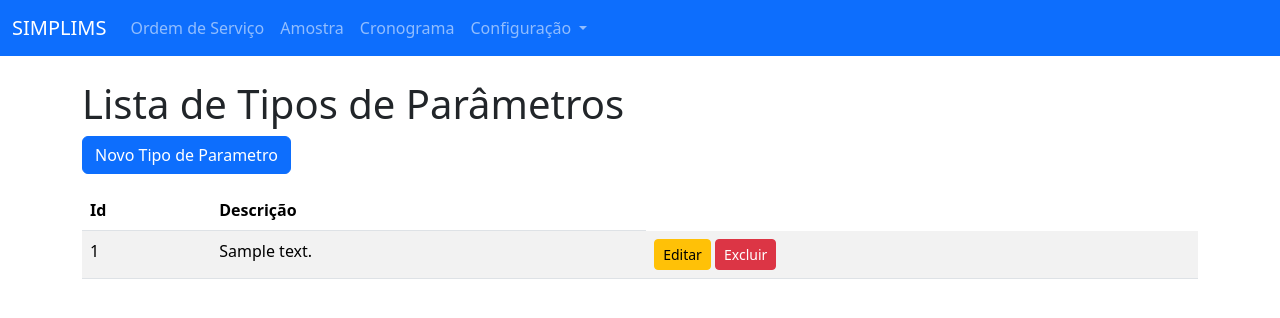
After one commit to SIMPLIMS/projeto, a Django app: page /tipo_parametro/ in a window 1280 px wide. The commit adds this page. Shown: the top 318 px of the page. Run offline with Django 4.2, Linux system fonts and the light colour scheme; tables that the repository leaves empty hold one stand-in row (values such as "Sample post"); parts of the project's set-up code (start-up, migrations or seed data) failed here and were passed over.

Commit message:
view, url, init, form e template de Tipo de Parametro

```diff
--- a/simplims_app/admin.py
+++ b/simplims_app/admin.py
@@ -1,11 +1,12 @@
 from django.contrib import admin
 
-from .models import (Amostra, Empresa, Legislacao, Matriz, OrdemServico,
+from .models import (Amostra, Empresa, Legislacao, Matriz, OrdemServico,TipoParametro,
                      Parametro, ResultadoAmostraParametro, Servico)
 
 # Register your models here.
 admin.site.register(Matriz)
 admin.site.register(Empresa)
+admin.site.register(TipoParametro)
 admin.site.register(Parametro)
 admin.site.register(Servico)
 admin.site.register(OrdemServico)
--- a/simplims_app/urls.py
+++ b/simplims_app/urls.py
@@ -29,6 +29,21 @@ urlpatterns = [
         "empresa/<int:pk>/excluir/",
         views.EmpresaDeleteView.as_view(),
         name="empresa_excluir",
+    ),
+    # URLs de TipoParametro
+    path("tipo_parametro/", views.TipoParametroListView.as_view(), name="tipo_parametro_listar"),
+    path(
+        "tipo_parametro/novo/", views.TipoParametroCreateView.as_view(), name="tipo_parametro_criar"
+    ),
+    path(
+        "tipo_parametro/<int:pk>/editar/",
+        views.TipoParametroUpdateView.as_view(),
+        name="tipo_parametro_editar",
+    ),
+    path(
+        "tipo_parametro/<int:pk>/excluir/",
+        views.TipoParametroDeleteView.as_view(),
+        name="tipo_parametro_excluir",
     ),
     # URLs de Parametros
     path("parametro/", views.ParametroListView.as_view(), name="parametro_listar"),
--- a/simplims_app/views/__init__.py
+++ b/simplims_app/views/__init__.py
@@ -13,6 +13,8 @@ from .matriz import (MatrizCreateView, MatrizDeleteView, MatrizListView,
                      MatrizUpdateView)
 from .ordem_servico import (OrdemServicoCreateView, OrdemServicoDeleteView,
                             OrdemServicoListView, OrdemServicoUpdateView)
+from .tipo_parametro import (TipoParametroCreateView, TipoParametroDeleteView,
+                        TipoParametroListView, TipoParametroUpdateView)
 from .parametro import (ParametroCreateView, ParametroDeleteView,
                         ParametroListView, ParametroUpdateView)
 from .servico import (ServicoCreateView, ServicoDeleteView, ServicoListView,
--- /dev/null
+++ b/simplims_app/views/tipo_parametro.py
@@ -0,0 +1,37 @@
+"""
+Tudo o que é relativo às views de Parametro ficam aqui
+"""
+
+from django.urls import reverse_lazy
+from django.views.generic import CreateView, DeleteView, ListView, UpdateView
+
+from ..forms import TipoParametroForm
+from ..models import TipoParametro
+from .mixins import DeleteRecordMixin
+
+
+class TipoParametroViewMixin:
+    """
+    Mixin para views de TipoParametro: define model, form e URL de sucesso.
+    """
+
+    model = TipoParametro
+    form_class = TipoParametroForm
+    success_url = reverse_lazy("tipo_parametro_listar")
+
+
+class TipoParametroListView(TipoParametroViewMixin, ListView):
+    # context_object_name = "parametro"
+    template_name = "simplims_app/tipo_parametro/lista.html"
+
+
+class TipoParametroCreateView(TipoParametroViewMixin, CreateView):
+    template_name = "simplims_app/tipo_parametro/formulario.html"
+
+
+class TipoParametroUpdateView(TipoParametroViewMixin, UpdateView):
+    template_name = "simplims_app/tipo_parametro/formulario.html"
+
+
+class TipoParametroDeleteView(TipoParametroViewMixin, DeleteRecordMixin, DeleteView):
+    template_name = "simplims_app/tipo_parametro/confirmar_exclusao.html"
--- a/templates/navbar.html
+++ b/templates/navbar.html
@@ -34,6 +34,7 @@
           <ul class="dropdown-menu" aria-labelledby="configDropdown">
             <li><a class="dropdown-item" href="{% url 'empresa_listar' %}">Empresa</a></li>
             <li><a class="dropdown-item" href="{% url 'matriz_listar' %}">Matriz</a></li>
+            <li><a class="dropdown-item" href="{% url 'tipo_parametro_listar' %}">Tipo de Parâmetro</a></li>
             <li><a class="dropdown-item" href="{% url 'parametro_listar' %}">Parâmetro</a></li>
             <li><a class="dropdown-item" href="{% url 'servico_listar' %}">Serviço</a></li>
             <li><a class="dropdown-item" href="{% url 'legislacao_listar' %}">Legislação</a></li>
--- a/templates/simplims_app/parametro/lista.html
+++ b/templates/simplims_app/parametro/lista.html
@@ -2,9 +2,9 @@
 {% extends "base.html" %}
 {% block content %}
 
-<h1>Lista de Parametros</h1>
+<h1>Lista de Parâmetros</h1>
 
-<a href="{% url 'parametro_criar' %}" class="btn btn-primary">Novo Parametro</a>
+<a href="{% url 'parametro_criar' %}" class="btn btn-primary">Novo Parâmetro</a>
 
 <table class="table table-striped mt-3">
     <thead>
@@ -28,7 +28,7 @@
             </tr>
         {% empty %}
             <tr>
-                <td colspan="2">Nenhum parametro cadastrado.</td>
+                <td colspan="2">Nenhum parâmetro cadastrado.</td>
             </tr>
         {% endfor %}
     </tbody>
--- /dev/null
+++ b/templates/simplims_app/tipo_parametro/lista.html
@@ -0,0 +1,34 @@
+<!-- templates/simplims_app/tipo_parametro/lista.html -->
+{% extends "base.html" %}
+{% block content %}
+
+<h1>Lista de Tipos de Parâmetros</h1>
+
+<a href="{% url 'tipo_parametro_criar' %}" class="btn btn-primary">Novo Tipo de Parametro</a>
+
+<table class="table table-striped mt-3">
+    <thead>
+        <tr>
+            <th>Id</th>
+            <th>Descrição</th>
+        </tr>
+    </thead>
+    <tbody>
+        {% for item in object_list %}
+            <tr>
+                 <td>{{ item.pk }}</td>
+                <td>{{ item.descricao }}</td>
+                <td>
+                    <a href="{% url 'tipo_parametro_editar' item.pk %}" class="btn btn-sm btn-warning">Editar</a>
+                    <a href="{% url 'tipo_parametro_excluir' item.pk %}" class="btn btn-sm btn-danger">Excluir</a>
+                </td>
+            </tr>
+        {% empty %}
+            <tr>
+                <td colspan="2">Nenhum tipo de parametro cadastrado.</td>
+            </tr>
+        {% endfor %}
+    </tbody>
+</table>
+
+{% endblock %}
```
Also changed, not shown: simplims_app/forms.py (+7 -1 lines), templates/simplims_app/tipo_parametro/confirmar_exclusao.html (added, +13 -0 lines), templates/simplims_app/tipo_parametro/formulario.html (added, +14 -0 lines).
